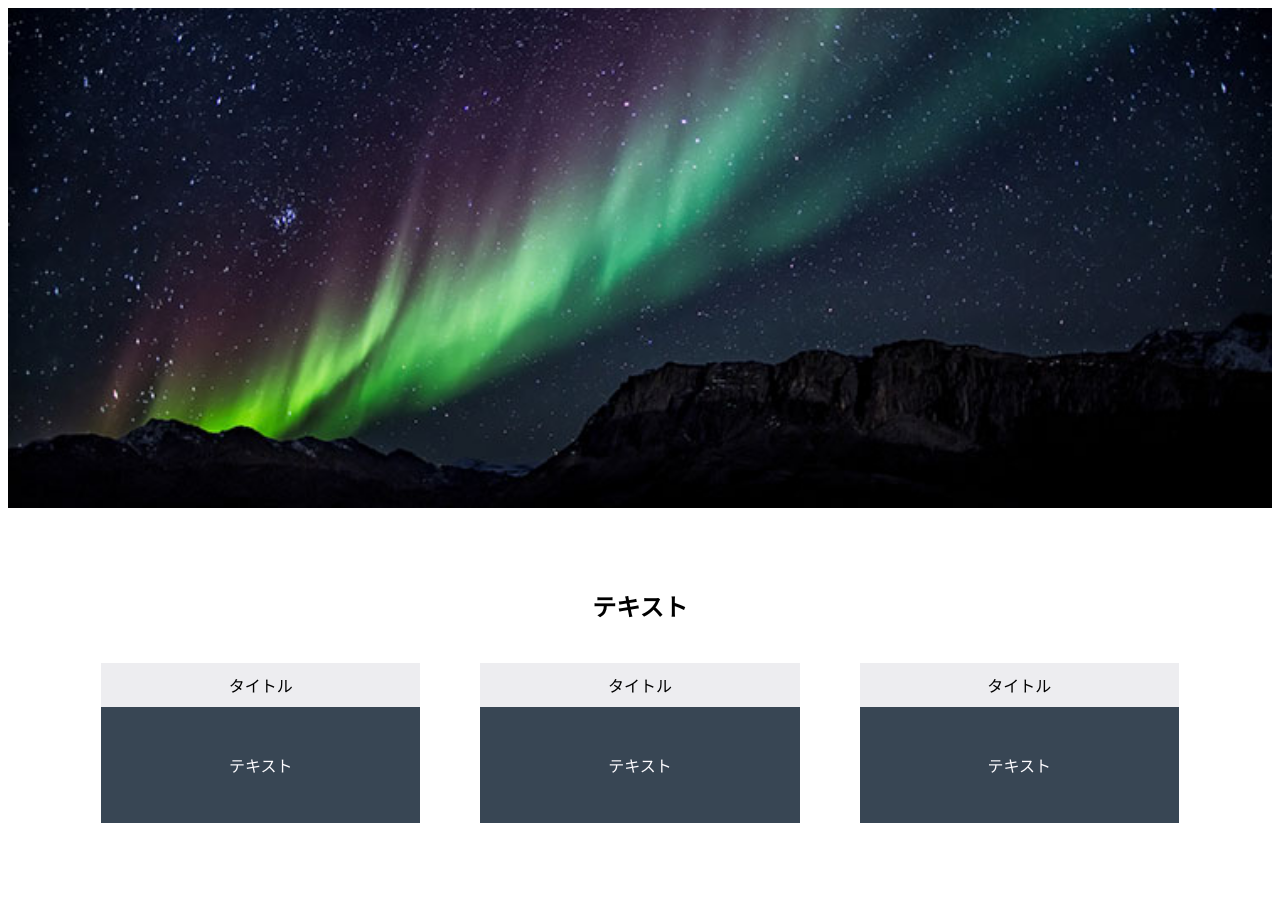
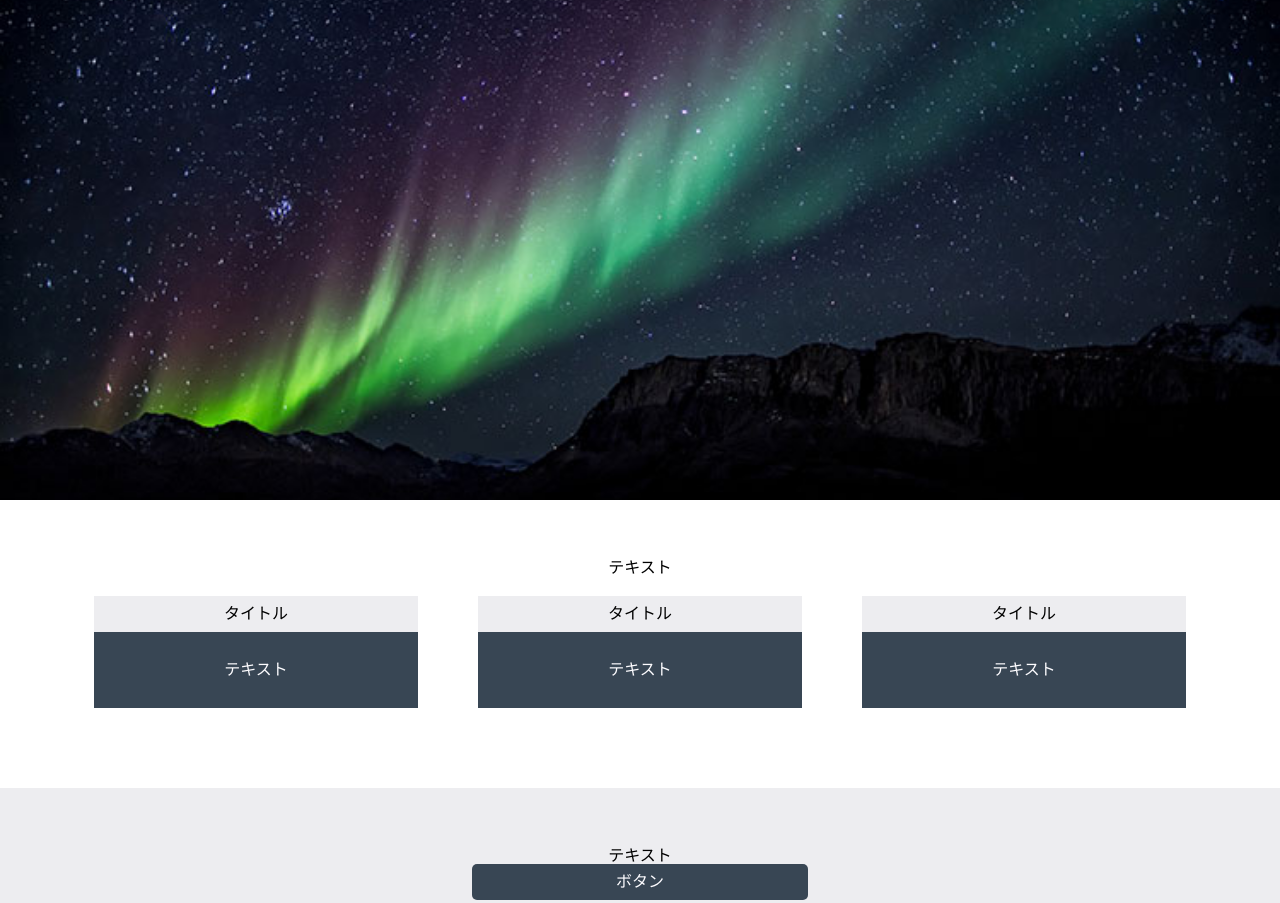
Before and after one commit to kazu0524/responsive-site, a plain HTML site: page index.html in a window 1280 px wide. Shown: the top 903 px of the page. Drawn offline with nearby package versions, Linux system fonts and the light colour scheme.

Commit message:
second commit

```diff
--- a/index.html
+++ b/index.html
@@ -4,7 +4,9 @@
         <!-- head要素エリア -->
         <meta charset="utf-8">
         <meta name="viewport" content="width=device-width, initial-scale=1">
+        <link rel="stylesheet" href="https://cdnjs.cloudflare.com/ajax/libs/meyer-reset/2.0/reset.css">
         <link rel="stylesheet" href="./css/style.css">
+        <title>WF</title>
     </head>
     <body>
         <!-- body要素エリア -->
```
